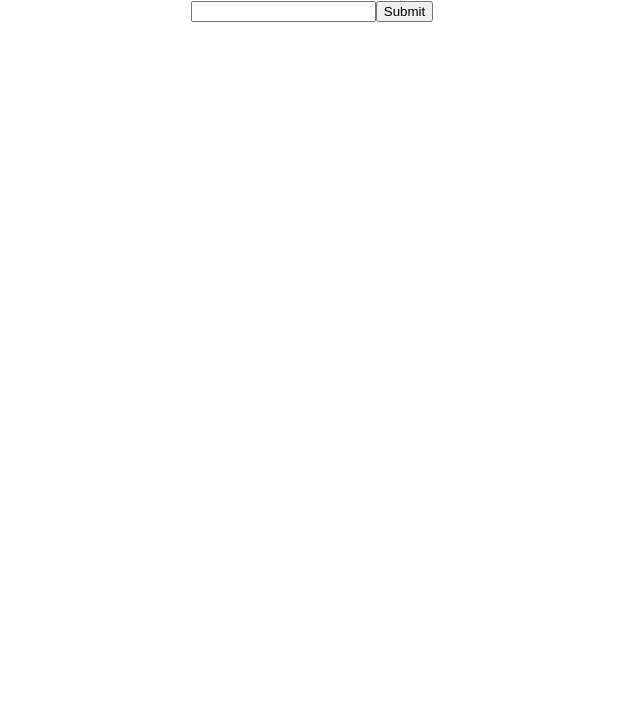
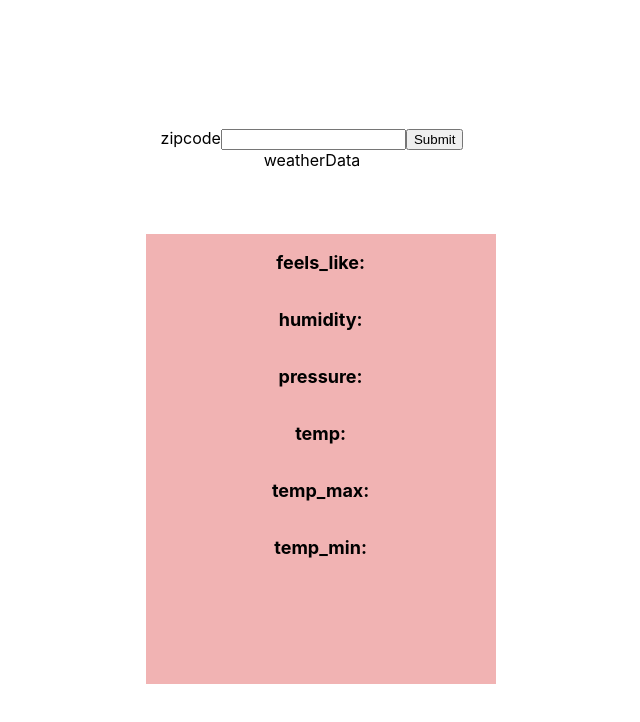
Before and after one commit to shawasty/listing-state-weather-app, a React (Create React App) app: page / in a window 1280 px wide. Shown: the top 722 px of the page, without its empty margins (328-968 px from the left). Built offline with nearby package versions, Linux system fonts and the light colour scheme.

Commit message:
added some css

```diff
--- a/src/App.css
+++ b/src/App.css
@@ -2,37 +2,6 @@
   text-align: center;
 }
 
-.App-logo {
-  height: 40vmin;
-  pointer-events: none;
+.search{
+  margin-top: 10%;
 }
-
-@media (prefers-reduced-motion: no-preference) {
-  .App-logo {
-    animation: App-logo-spin infinite 20s linear;
-  }
-}
-
-.App-header {
-  background-color: #282c34;
-  min-height: 100vh;
-  display: flex;
-  flex-direction: column;
-  align-items: center;
-  justify-content: center;
-  font-size: calc(10px + 2vmin);
-  color: white;
-}
-
-.App-link {
-  color: #61dafb;
-}
-
-@keyframes App-logo-spin {
-  from {
-    transform: rotate(0deg);
-  }
-  to {
-    transform: rotate(360deg);
-  }
-}
--- a/src/App.js
+++ b/src/App.js
@@ -32,13 +32,16 @@ function App() {
     <div className="App">
 
       {/* <Input value={}/> */}
-      <div>
+      <div className="search">
              {/* Search bar, input form with button */}
+             <label htmlFor="zipcode">zipcode</label>
                 <input type="text" onChange={(e)=>setValue(e.target.value)
+
                 }/>
                 <button type="submit" onClick={handleGetWeather}>Submit</button>
         </div>
-      {weatherData?<WeatherCard data={weatherData}/>: <p>loading</p>}
+      weatherData
+      <WeatherCard data={weatherData}/>
     </div>
   );
 }
--- /dev/null
+++ b/src/components/WeatherCard.css
@@ -0,0 +1,12 @@
+
+.container{
+    height: 450px;
+    width: 350px;
+    background-color: rgb(241, 179, 179);
+    display: flex;
+    flex-direction: column;
+    margin-left: 37%;
+    margin-top: 5%;
+    font-size: large;
+    font-weight: bolder;
+}
--- a/src/components/WeatherCard.jsx
+++ b/src/components/WeatherCard.jsx
@@ -1,13 +1,15 @@
 import React from 'react';
-
+import './WeatherCard.css';
 const WeatherCard = (props) => {
 
     return (
-        <div>
-           <p>{props.data.feels_like}</p>
-           <p>{props.data.humidity}</p>
-           <p>{props.data.pressure}</p>
-           <p>{props.data.temp}</p>
+        <div className='container'>
+           <p><span>feels_like:</span>{props.data.feels_like}</p>
+           <p><span>humidity:</span> {props.data.humidity}</p>
+           <p><span>pressure:</span>{props.data.pressure}</p>
+           <p><span>temp:</span>{props.data.temp}</p>
+           <p><span>temp_max:</span>{props.data.temp_max}</p>
+           <p><span>temp_min:</span>{props.data.temp_min}</p>
 
         </div>
     );
--- a/src/services/constants.jsx
+++ b/src/services/constants.jsx
@@ -20,8 +20,8 @@ export const fetchData = async (inputValue) => {
         try {
         let response = await axios.get(`${base_url}${inputValue},us&units=imperial&appid=${apikey}`);
         const results= response.data.main
+        console.log(results);
         return results
-        console.log(results);
         } catch (error) {
         console.log(error);
         }
```
